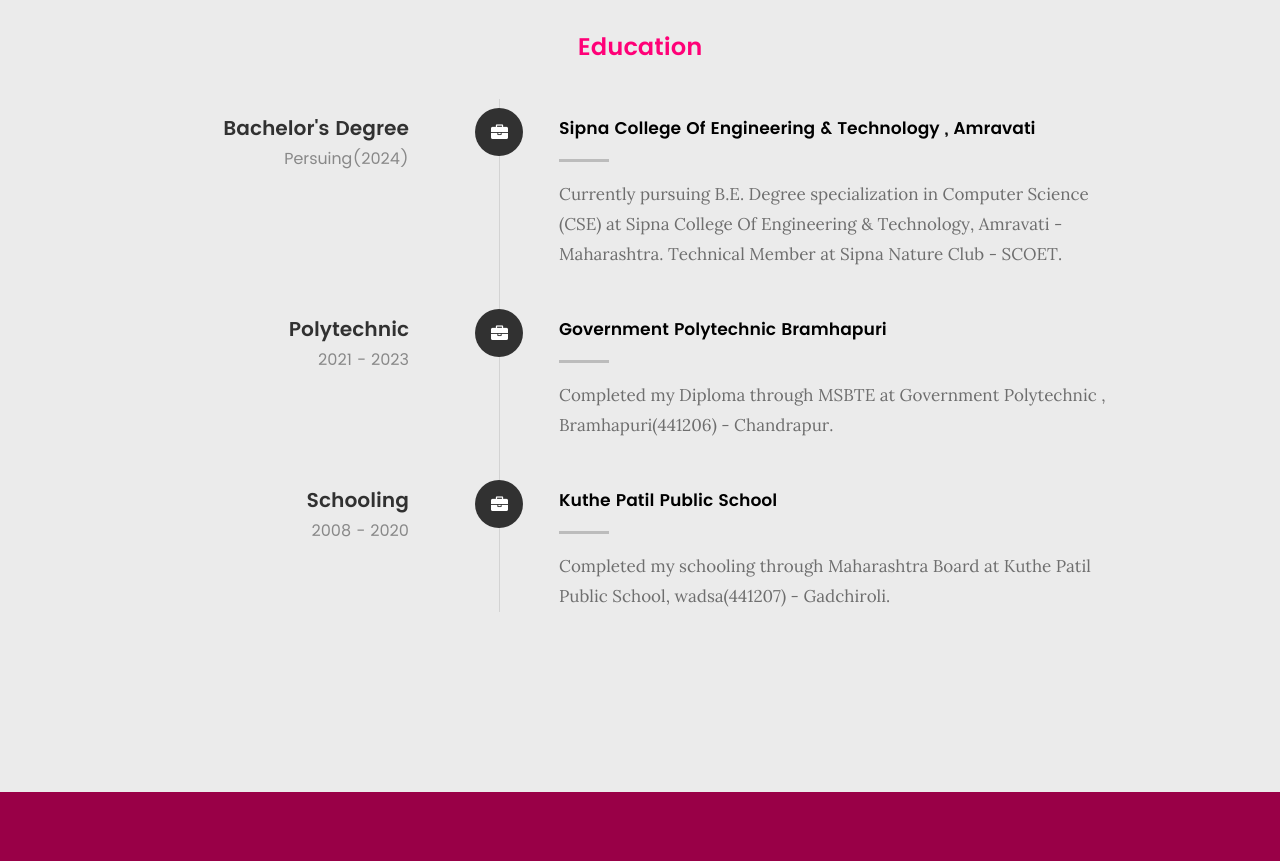
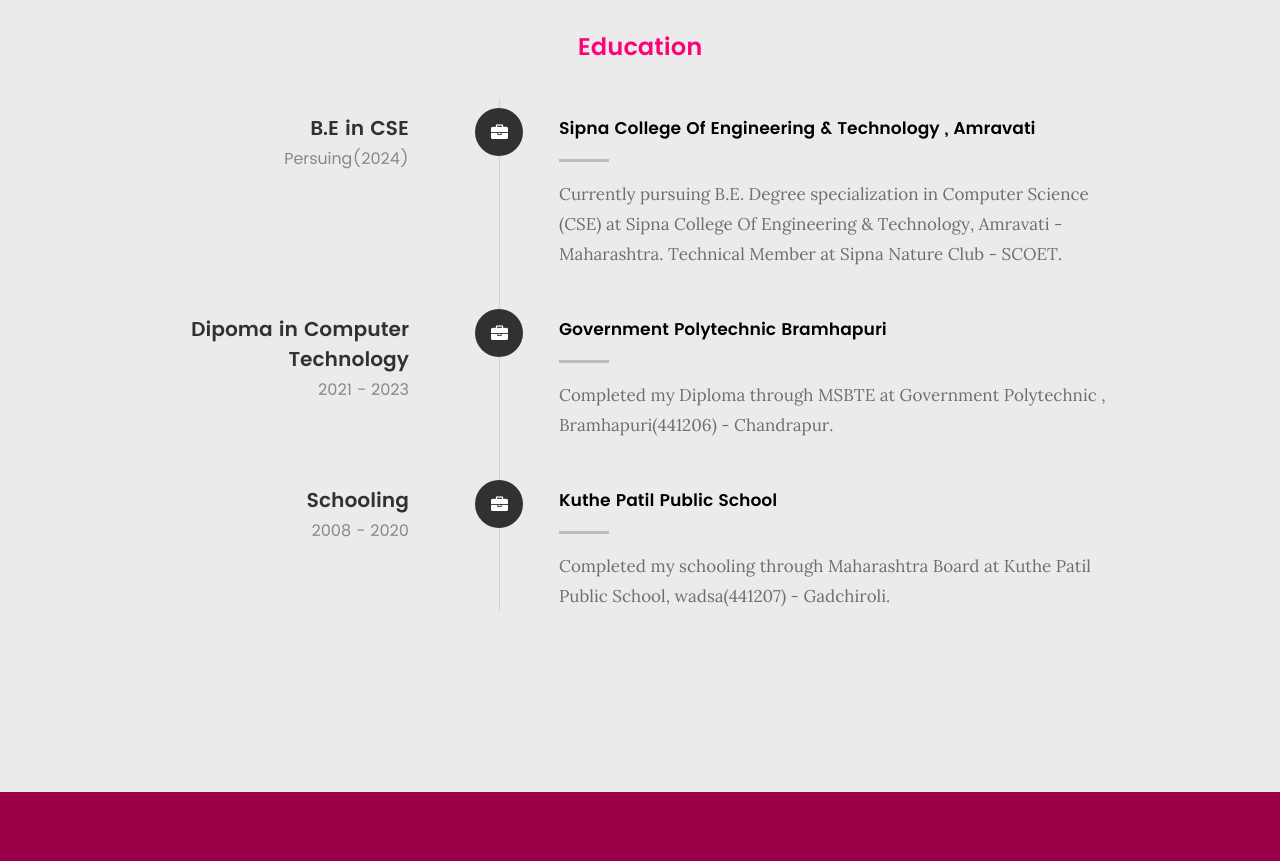
Before and after one commit to Ayanisr/Portfolio, a plain HTML site: page index.html in a window 1280 px wide. Shown: the part 1986-2847 px from the top of the page. Drawn offline with Linux system fonts and the light colour scheme; files whose address does not match are found by name.

Commit message:
Update index.html

```diff
--- a/index.html
+++ b/index.html
@@ -242,7 +242,7 @@
 	   				</div>
 
 	   				<div class="timeline-header">
-	   					<h3>Bachelor's Degree</h3>
+	   					<h3>B.E in CSE</h3>
 	   					<p> Persuing(2024)</p>
 	   				</div>
 
@@ -260,7 +260,7 @@
 					</div>
 
 					<div class="timeline-header">
-						<h3>Polytechnic</h3>
+						<h3>Dipoma in Computer Technology</h3>
 						<p>2021 - 2023</p>
 					</div>
 
```
